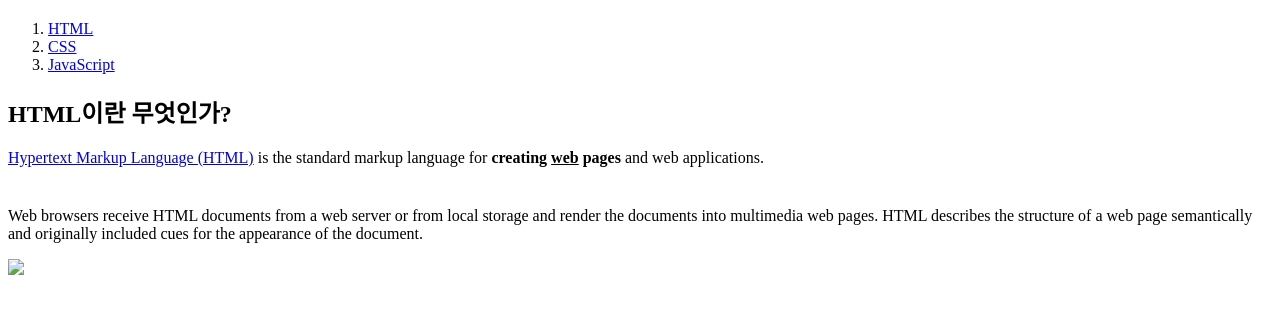
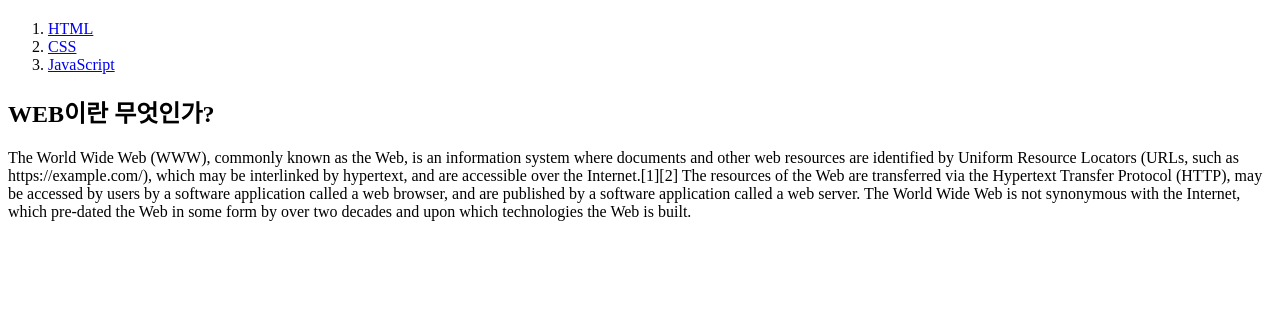
Before and after one commit to qodidgh1679/web1, a plain HTML site: page index.html in a window 1280 px wide. Shown: the part 60-374 px from the top of the page. Drawn offline with Linux system fonts and the light colour scheme.

Commit message:
Add files via upload

```diff
--- a/index.html
+++ b/index.html
@@ -1,7 +1,7 @@
 <!doctype html>
 <html>
   <head>
-    <title>WEB1 - HTML</title>
+    <title>WEB1 - WEB</title>
     <meta charset="utf-8">
   </head>
 
@@ -13,12 +13,7 @@
       <li><a href="3.html">JavaScript</a></li>
     </ol>
 
-    <h2>HTML이란 무엇인가?</h2>
-    <p><a href="https://www.w3.org/TR/html52/textlevel-semantics.html#the-a-element" target="_blank" title="html5">Hypertext Markup Language (HTML)</a> is the standard markup language for
-    <strong>creating <u>web</u> pages</strong> and web applications.</p>
-
-    <p style="margin-top:40px;">Web browsers receive HTML documents from a web server or from local storage and render the documents into multimedia web pages. HTML describes the structure of a web page semantically and originally included cues for the appearance of the document.</p>
-
-    <img src="mac.jpg" width=100%>
+    <h2>WEB이란 무엇인가?</h2>
+    <p>The World Wide Web (WWW), commonly known as the Web, is an information system where documents and other web resources are identified by Uniform Resource Locators (URLs, such as https://example.com/), which may be interlinked by hypertext, and are accessible over the Internet.[1][2] The resources of the Web are transferred via the Hypertext Transfer Protocol (HTTP), may be accessed by users by a software application called a web browser, and are published by a software application called a web server. The World Wide Web is not synonymous with the Internet, which pre-dated the Web in some form by over two decades and upon which technologies the Web is built.</p>
   </body>
 </html>
```
Also changed, not shown: 1.html (+0 -1 lines).
